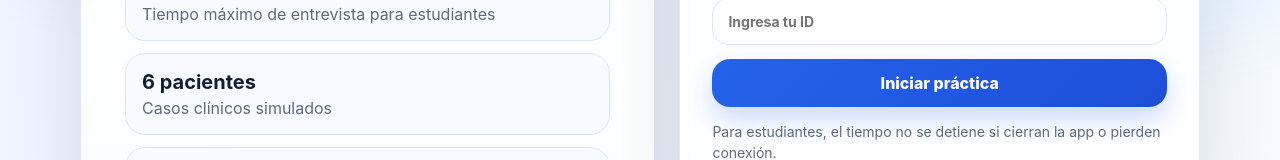
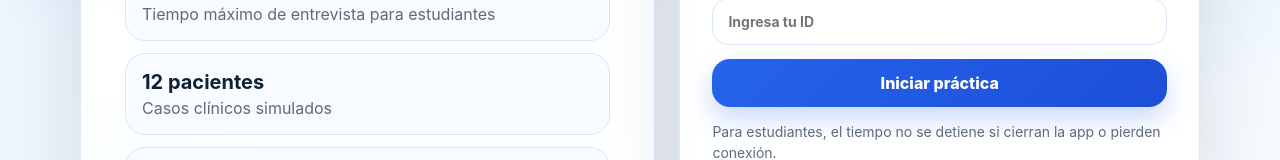
Before and after one commit to drivanfelipe/semiologia-interactiva, a Next.js app: page / in a window 1280 px wide. Shown: the part 449-609 px from the top of the page. Built offline with nearby package versions, Linux system fonts and the light colour scheme.

Commit message:
Actualizar contador de pacientes a doce

```diff
--- a/app/page.tsx
+++ b/app/page.tsx
@@ -406,7 +406,7 @@ export default function HomePage() {
                 <span>Tiempo máximo de entrevista para estudiantes</span>
               </div>
               <div>
-                <strong>6 pacientes</strong>
+                <strong>12 pacientes</strong>
                 <span>Casos clínicos simulados</span>
               </div>
               <div>
```
